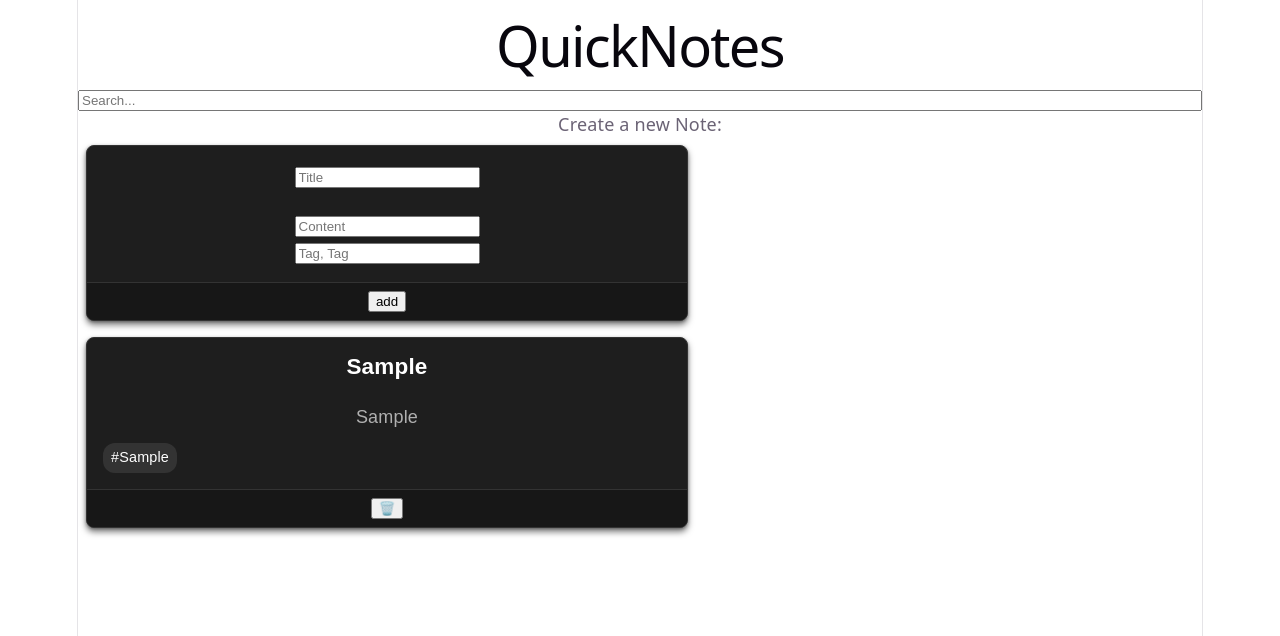
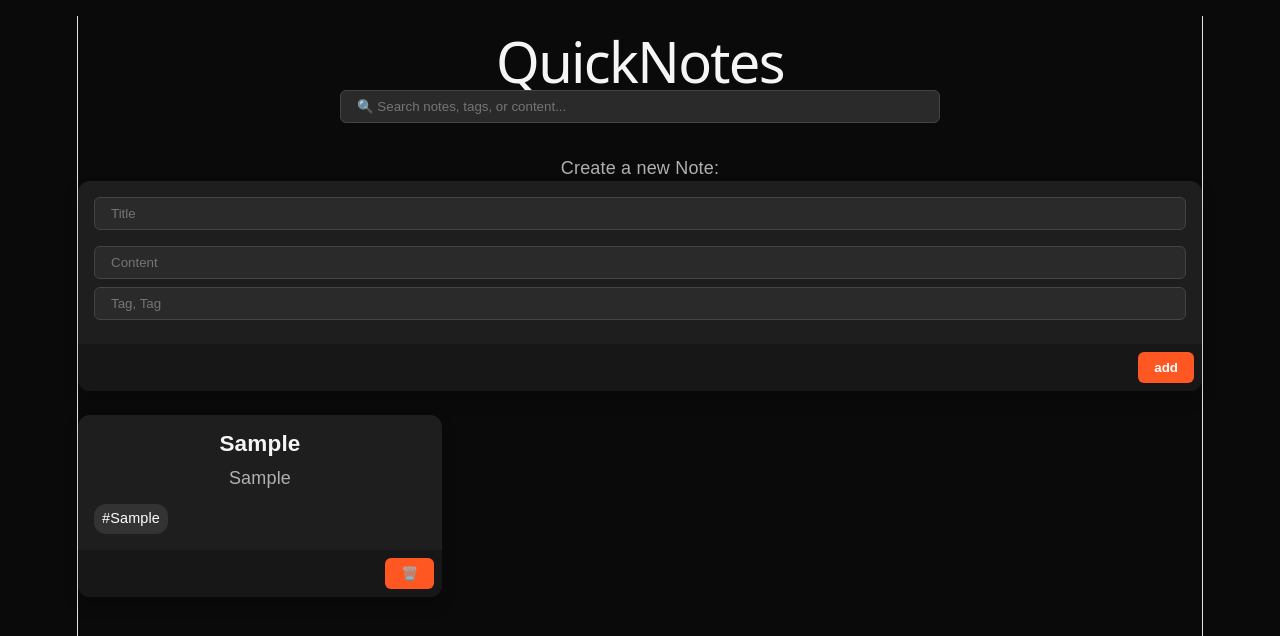
Before and after one commit to RichterGe/FRONT-Solo-Assignment-2, a Vue app: page / in a window 1280 px wide. Both pictures are taken after typing "Sample", "Sample", "Sample" into the empty fields and a click on the button "add". Shown: the top 636 px of the page. Built offline with nearby package versions, Linux system fonts and the light colour scheme.

Commit message:
Added AI-generated Styling

```diff
--- a/src/App.vue
+++ b/src/App.vue
@@ -56,27 +56,74 @@
       <button @click="handleAdd">add</button>
     </template>
   </BaseCard>
-  <NoteList :notes="displayedNotes" @delete="deleteNote" />
+  <NoteList :notes="displayedNotes" @delete="deleteNote" @filter="searchTerm = $event"/>
 </template>
 
 <style>
 :root {
+  /* Colors */
   --card-bg: #1e1e1e;
-  --card-header: #ffffff;
+  --card-header: #f5f5f5; /* Softened from pure white */
   --card-actions: #171717;
   --card-body: #b0b0b0;
-
   --app-background: #0a0a0a;
   --accent-color: #ff5722;
+
+  /* Spacing System */
+  --space-sm: 8px;
+  --space-md: 16px;
+  --space-lg: 24px;
 }
-.card-layout {
-  display: flex;
-  flex-direction: column;
-  justify-content: center;
-  align-items: center;
-  min-height: 100vh;
-  gap: 8px;
-  padding: 8px;
+
+body {
   background-color: var(--app-background);
+  color: var(--card-body);
+  font-family: sans-serif;
+  margin: 0;
+  padding: var(--space-md);
+}
+
+h1 {
+  color: var(--card-header);
+  margin-bottom: var(--space-md);
+}
+
+/* Global Input Styling */
+input[type="text"] {
+  background-color: #2a2a2a;
+  border: 1px solid #444;
+  color: #ffffff;
+  padding: var(--space-sm) var(--space-md);
+  border-radius: 6px;
+  outline: none;
+  transition: border-color 0.2s ease, box-shadow 0.2s ease;
+  width: 100%;
+  box-sizing: border-box;
+  margin-bottom: var(--space-sm);
+}
+
+input[type="text"]:focus {
+  border-color: var(--accent-color);
+  box-shadow: 0 0 0 2px rgba(255, 87, 34, 0.2);
+}
+
+/* Global Button Styling */
+button {
+  background-color: var(--accent-color);
+  color: #ffffff;
+  border: none;
+  padding: var(--space-sm) var(--space-md);
+  border-radius: 6px;
+  cursor: pointer;
+  font-weight: bold;
+  transition: background-color 0.2s ease, transform 0.1s ease;
+}
+
+button:hover {
+  background-color: #e64a19;
+}
+
+button:active {
+  transform: scale(0.98);
 }
 </style>
--- a/src/components/BaseCard.vue
+++ b/src/components/BaseCard.vue
@@ -15,34 +15,32 @@
 <style scoped>
 .base-card {
   background-color: var(--card-bg);
-  border-radius: 8px;
-  box-shadow: 0 4px 6px rgba(0, 0, 0, 0.5), 0 1px 3px rgba(0, 0, 0, 0.3);
+  border-radius: 12px;
+  /* Softer shadow, removed the solid 1px border */
+  box-shadow: 0 8px 16px rgba(0, 0, 0, 0.2);
   overflow: hidden;
   width: 100%;
-  max-width: 600px;
-  margin: 8px;
-  font-family: sans-serif;
-  border: 1px solid #333333;
+  display: flex;
+  flex-direction: column;
 }
 
 .card-header {
-  padding: 16px 16px 8px 16px;
+  padding: var(--space-md) var(--space-md) var(--space-sm) var(--space-md);
   font-size: 1.25rem;
   font-weight: bold;
   color: var(--card-header);
 }
 
 .card-body {
-  padding: 16px;
+  padding: 0 var(--space-md) var(--space-md) var(--space-md);
   color: var(--card-body);
   line-height: 1.5;
 }
 
 .card-actions {
-  padding: 8px;
+  padding: var(--space-sm);
   display: flex;
-  justify-content: center;
+  justify-content: flex-end; /* Aligns the delete button to the right */
   background-color: var(--card-actions);
-  border-top: 1px solid #333333;
 }
 </style>
--- a/src/components/NoteCard.vue
+++ b/src/components/NoteCard.vue
@@ -9,6 +9,7 @@
 
   const emit = defineEmits<{
     delete: [id: number];
+    filter: [tag: string];
   }>();
 </script>
 
@@ -20,7 +21,7 @@
     <template #content>
       {{note.content}}
       <div class="tags-container" v-if="note.tags && note.tags.length > 0">
-        <span class="tag" v-for="tag in note.tags" :key="tag">
+        <span class="tag" v-for="tag in note.tags" :key="tag" @click="emit('filter', tag)">
           #{{ tag }}
         </span>
       </div>
--- a/src/components/NoteList.vue
+++ b/src/components/NoteList.vue
@@ -8,15 +8,26 @@
 
   const emit = defineEmits<{
     delete: [id: number];
+    filter: [tag: string];
   }>();
 </script>
 
 <template>
+  <div class="note-grid">
     <NoteCard v-for="element in notes" :key="element.id" :note="element"
               @delete="(id) => emit('delete', id)"
+              @filter="(tag) => emit('filter', tag)"
     />
+  </div>
 </template>
 
 <style scoped>
-
+.note-grid {
+  display: grid;
+  /* Automatically creates columns that are at least 300px wide */
+  grid-template-columns: repeat(auto-fill, minmax(300px, 1fr));
+  gap: var(--space-md);
+  width: 100%;
+  margin-top: var(--space-lg);
+}
 </style>
--- a/src/components/searchBar.vue
+++ b/src/components/searchBar.vue
@@ -14,9 +14,22 @@ function handleInput(event: Event) {
 </script>
 
 <template>
-  <input
-      :value="modelValue"
-      @input="handleInput"
-      placeholder="Search..."
-  >
+  <div class="search-wrapper">
+    <input
+        type="text"
+        :value="modelValue"
+        @input="handleInput"
+        placeholder="🔍 Search notes, tags, or content..."
+    >
+  </div>
 </template>
+
+<style scoped>
+.search-wrapper {
+  margin-left: auto;
+  margin-right: auto;
+  margin-bottom: var(--space-lg);
+  width: 80%;
+  max-width: 600px;
+}
+</style>
```
